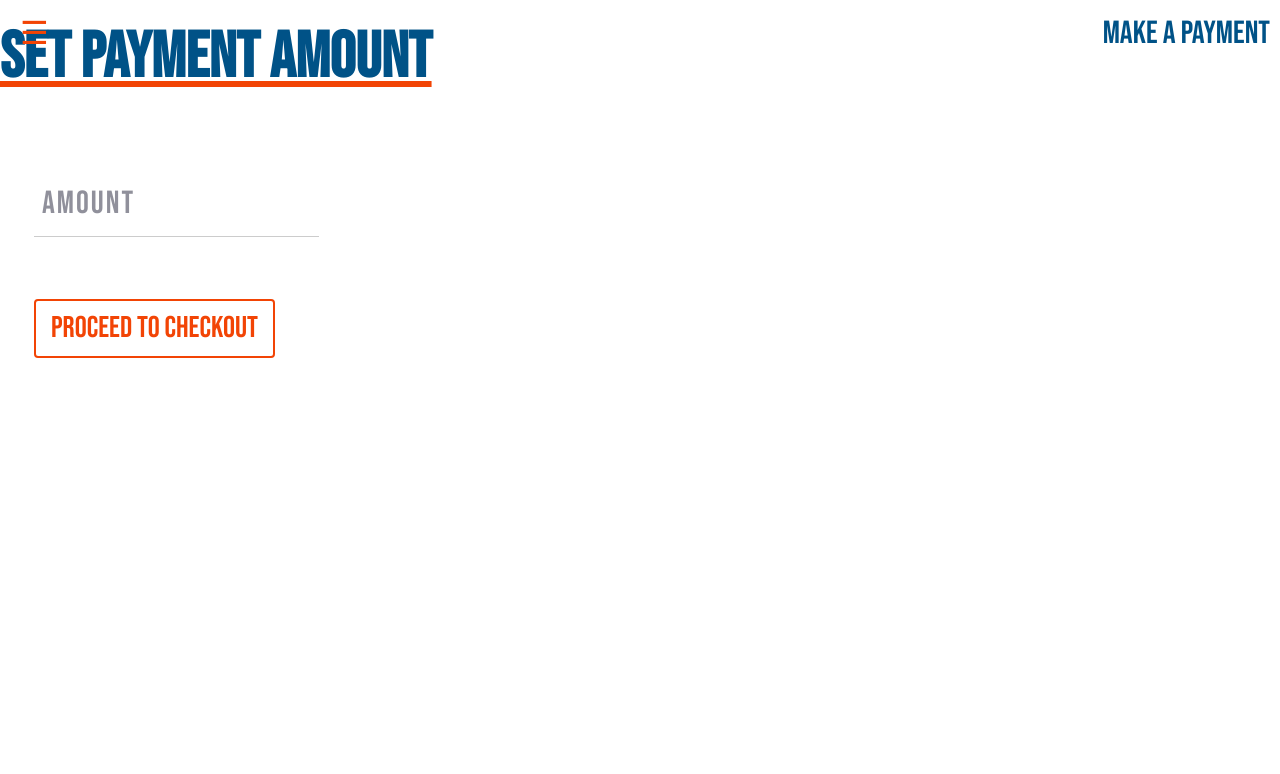
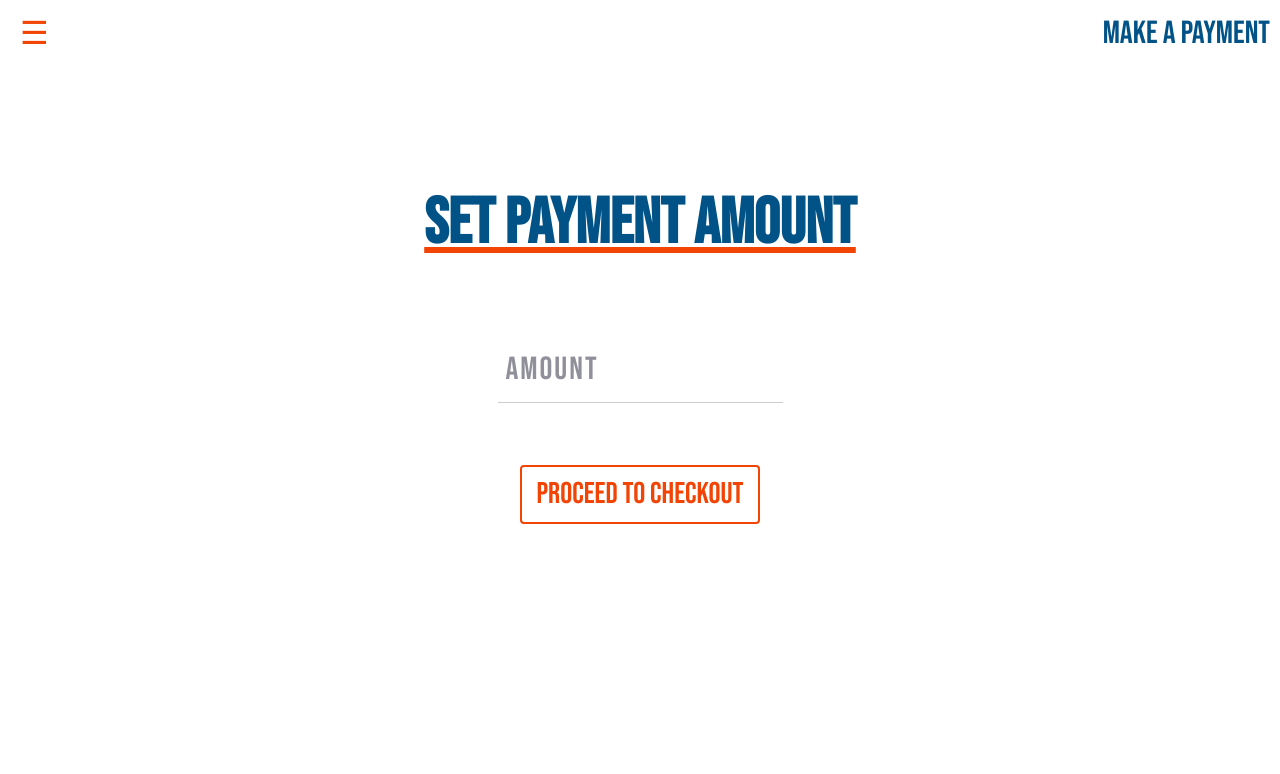
Before and after one commit to dakota1599/WritingMentor, a PHP site: page /pay in a window 1280 px wide. Shown: the top 774 px of the page. Run offline with PHP 8.4, Linux system fonts and the light colour scheme; some web fonts are replaced.

Commit message:
Fix minor bugs and word choice errors.

```diff
--- a/core/js/main.js
+++ b/core/js/main.js
@@ -46,7 +46,7 @@ function checkAmt(){
     var amt = document.getElementById("amt");
 
     if(amt.value <= 0){
-        alert("You must enter a payment amount.");
+        alert("You must enter a payment amount of .01 or greater.");
         amt.focus();
     }else{
         form.submit();
--- a/views/setpay.view.php
+++ b/views/setpay.view.php
@@ -14,7 +14,7 @@ require "views/partials/header.partial.php";
 ?>
 
 <!--This is the GET page so the user can enter in their owed amount.-->
-<div class="row-1">
+<div class="row">
     <h1 class="gen-headers fg-primary pay-header">Set Payment Amount</h1>
     <form action="/pay" method="post" id="form">
         <table>
```
